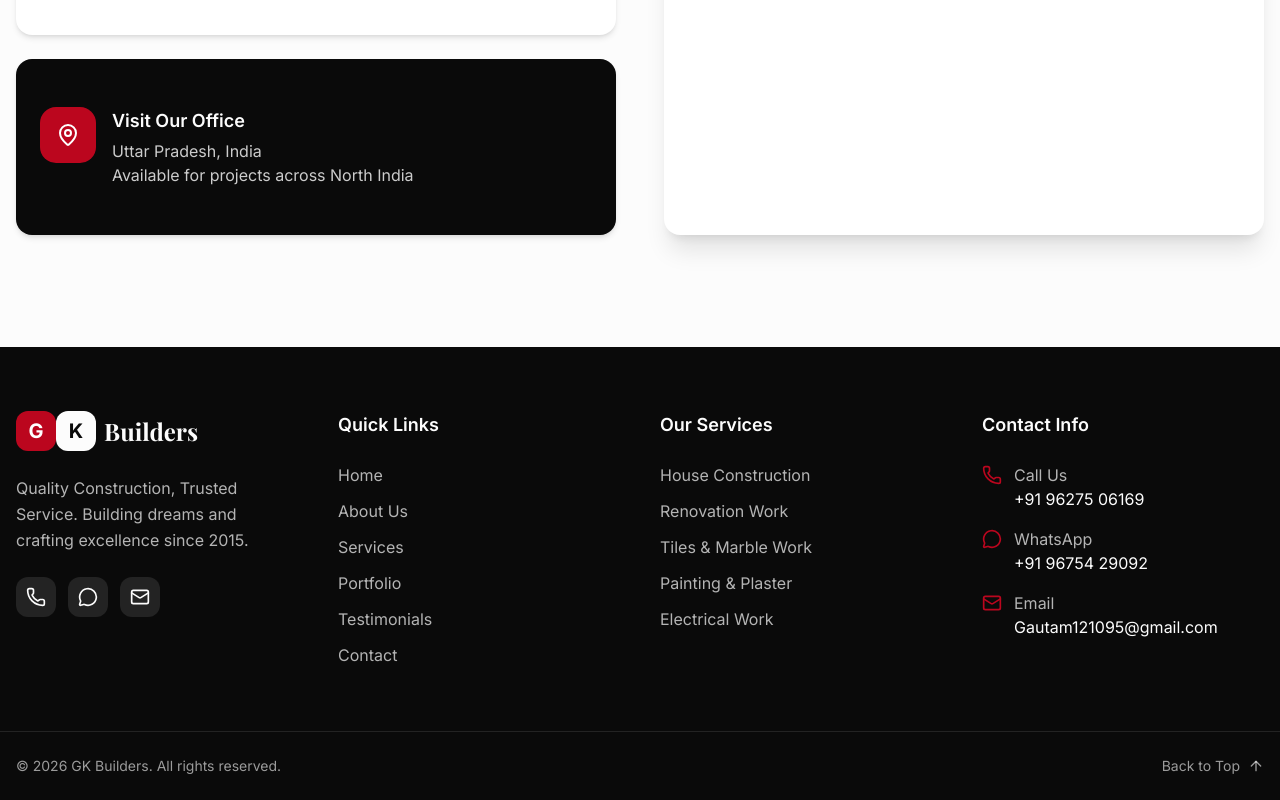
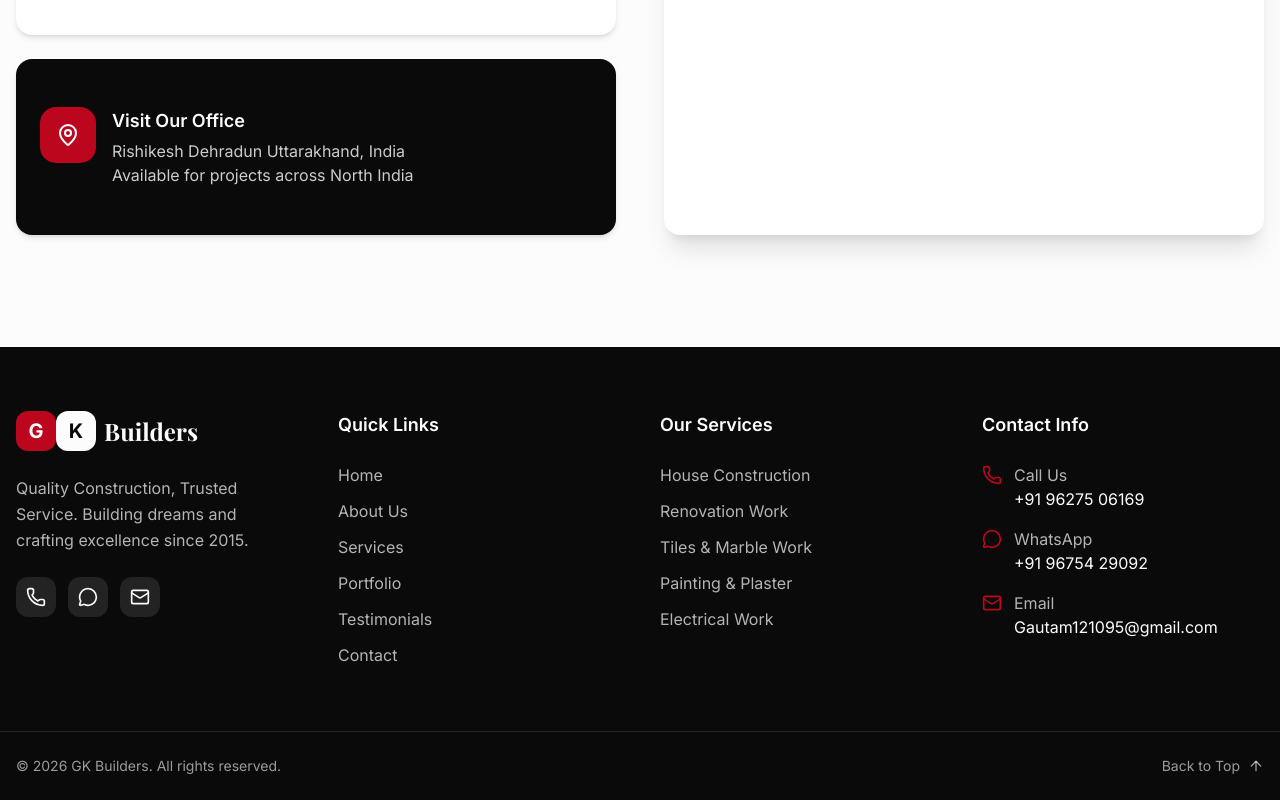
Before and after one commit to knowledgebyvkconnect/gk-builders, a Next.js app: page / in a window 1280 px wide. Shown: the part 7714-8514 px from the top of the page. Built offline with nearby package versions, Linux system fonts and the light colour scheme; no server answers; the database is empty; a web font is replaced by a local one.

Commit message:
Update office location in contact component

```diff
--- a/components/contact.tsx
+++ b/components/contact.tsx
@@ -102,7 +102,7 @@ export function Contact() {
                   <div>
                     <h3 className="font-semibold text-lg mb-1">Visit Our Office</h3>
                     <p className="text-background/80">
-                      Uttar Pradesh, India
+                      Rishikesh Dehradun Uttarakhand, India
                       <br />
                       Available for projects across North India
                     </p>
```
